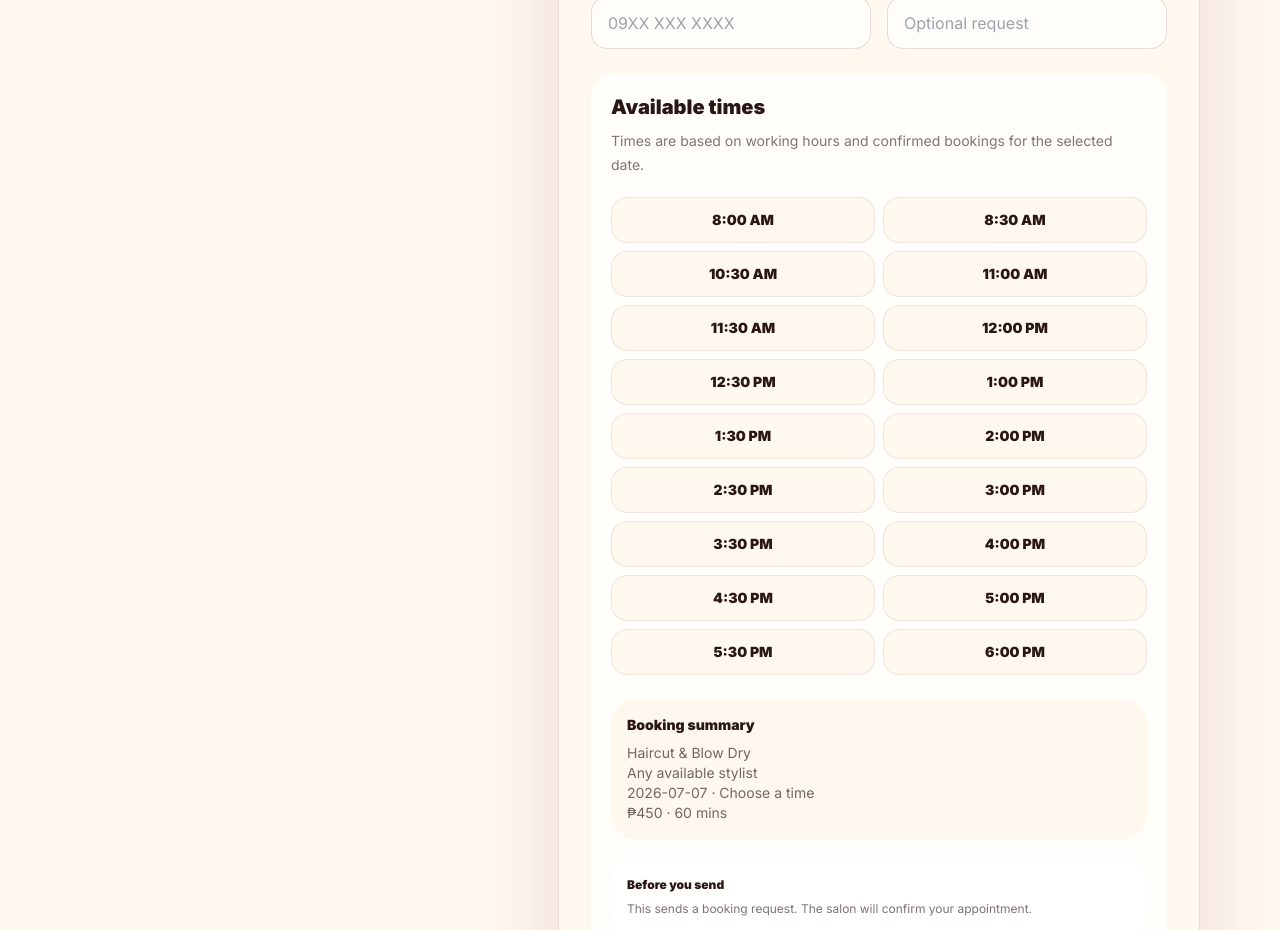
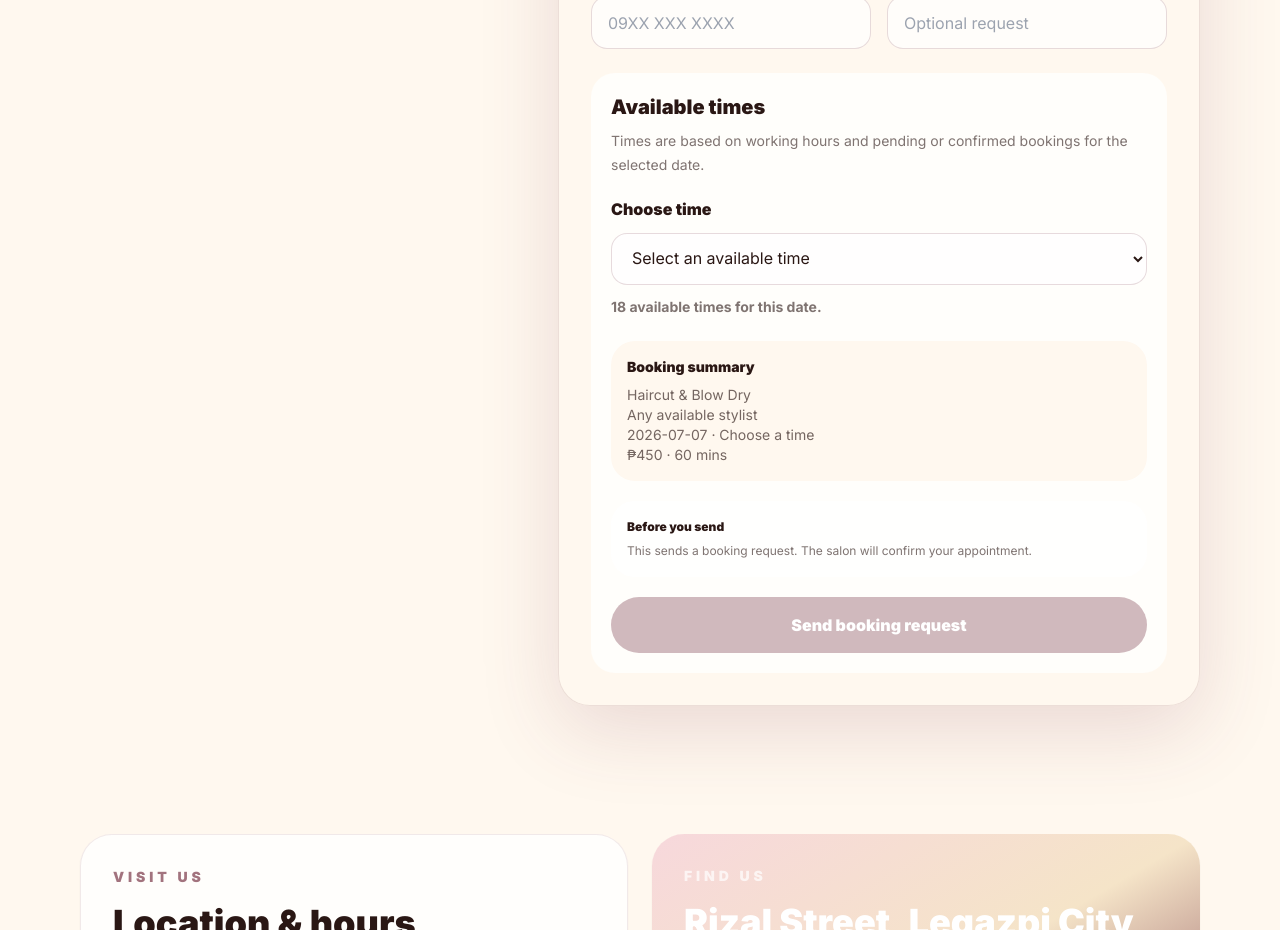
Before and after one commit to tan15hacks/Saas-Salon-Barber-Booking-System, a Next.js app: page / in a window 1280 px wide. Shown: the part 5700-6630 px from the top of the page. Built offline with nearby package versions, Linux system fonts and the light colour scheme.

Commit message:
Use dropdown for customer time selection

```diff
--- a/components/booking/BookingFormLive.tsx
+++ b/components/booking/BookingFormLive.tsx
@@ -74,6 +74,7 @@ export function BookingWizard({ compact = false }: BookingFormLiveProps) {
   const [savedBookings, setSavedBookings] = useState<Booking[]>(seedBookings);
   const [workHours, setWorkHours] = useState<WorkHours>(DEFAULT_WORK_HOURS);
   const [submittedStaffName, setSubmittedStaffName] = useState("Any available stylist");
+  const [availabilityMessage, setAvailabilityMessage] = useState("");
 
   useEffect(() => {
     const data = loadWorkspaceData();
@@ -101,7 +102,13 @@ export function BookingWizard({ compact = false }: BookingFormLiveProps) {
   const selectedStaffFull = staffId !== ANY_STAFF && isStaffFull(staffId);
   const visibleTimes = getAvailableSlots({ service, staffId, date, bookings: savedBookings, staff: staffMembers, workHours });
   const selectedStaff = staffId === ANY_STAFF ? "Any available stylist" : staffMembers.find((member) => member.id === staffId)?.name ?? "Selected stylist";
-  const canSend = name.trim().length > 1 && phone.trim().length > 6 && Boolean(time) && !selectedStaffFull && !allStaffFull;
+  const canSend = name.trim().length > 1 && phone.trim().length > 6 && Boolean(time) && !selectedStaffFull && !allStaffFull && visibleTimes.includes(time);
+
+  useEffect(() => {
+    if (time && !visibleTimes.includes(time)) {
+      setTime("");
+    }
+  }, [time, visibleTimes]);
 
   function reset() {
     setSent(false);
@@ -109,6 +116,7 @@ export function BookingWizard({ compact = false }: BookingFormLiveProps) {
     setName("");
     setPhone("");
     setNotes("");
+    setAvailabilityMessage("");
     setSubmittedStaffName("Any available stylist");
     setReference(bookingRef());
   }
@@ -117,6 +125,7 @@ export function BookingWizard({ compact = false }: BookingFormLiveProps) {
     setServiceId(nextServiceId);
     setStaffId(ANY_STAFF);
     setTime("");
+    setAvailabilityMessage("");
   }
 
   function selectStaff(nextStaffId: string) {
@@ -126,18 +135,20 @@ export function BookingWizard({ compact = false }: BookingFormLiveProps) {
     }
     setStaffId(nextStaffId);
     setTime("");
+    setAvailabilityMessage("");
   }
 
   function selectDate(nextDate: string) {
     setDate(nextDate);
     setTime("");
+    setAvailabilityMessage("");
   }
 
-  function pickStaffForRequest() {
+  function pickStaffForRequest(bookingsToCheck = savedBookings) {
     if (staffId !== ANY_STAFF) return staffId;
 
     const matchingStaff = availableStaff.find((member) => {
-      const slots = getAvailableSlotsForStaff({ staffId: member.id, service, date, bookings: savedBookings, workHours });
+      const slots = getAvailableSlotsForStaff({ staffId: member.id, service, date, bookings: bookingsToCheck, workHours });
       return slots.includes(time);
     });
 
@@ -145,7 +156,18 @@ export function BookingWizard({ compact = false }: BookingFormLiveProps) {
   }
 
   function saveBookingRequest() {
-    const assignedStaffId = pickStaffForRequest();
+    const data = loadWorkspaceData();
+    const assignedStaffId = pickStaffForRequest(data.bookings);
+    const latestSlots = getAvailableSlotsForStaff({ staffId: assignedStaffId, service, date, bookings: data.bookings, workHours: data.workHours });
+
+    if (!latestSlots.includes(time)) {
+      setSavedBookings(data.bookings);
+      setWorkHours(data.workHours);
+      setTime("");
+      setAvailabilityMessage("That time was just taken. Please choose another available time.");
+      return;
+    }
+
     const start = timeToMinutes(time);
     const nextBooking: Booking = {
       id: `bk-${Date.now()}`,
@@ -159,7 +181,6 @@ export function BookingWizard({ compact = false }: BookingFormLiveProps) {
       status: "pending",
     };
 
-    const data = loadWorkspaceData();
     const updatedBookings = [nextBooking, ...data.bookings];
     const nextWorkspace: SavedWorkspaceState = {
       ...(data.workspace ?? {}),
@@ -250,11 +271,23 @@ export function BookingWizard({ compact = false }: BookingFormLiveProps) {
         </div>
         <aside className="rounded-[1.5rem] bg-white/70 p-5">
           <h4 className="text-xl font-black">Available times</h4>
-          <p className="mt-2 text-sm leading-6 text-espresso/60">Times are based on working hours and confirmed bookings for the selected date.</p>
-          <div className="mt-5 grid grid-cols-2 gap-2">
-            {visibleTimes.map((slot) => <button key={slot} onClick={() => setTime(slot)} className={`rounded-2xl border px-3 py-3 text-sm font-black transition ${time === slot ? "border-rosewood bg-rosewood text-white" : "border-rosewood/10 bg-cream hover:border-rosewood/40"}`}>{formatTime(slot)}</button>)}
-          </div>
+          <p className="mt-2 text-sm leading-6 text-espresso/60">Times are based on working hours and pending or confirmed bookings for the selected date.</p>
+
+          <label className="mt-5 block font-black">
+            Choose time
+            <select value={time} onChange={(event) => setTime(event.target.value)} disabled={!visibleTimes.length} className="input-field mt-3 font-normal disabled:cursor-not-allowed disabled:opacity-50">
+              <option value="">Select an available time</option>
+              {visibleTimes.map((slot) => <option key={slot} value={slot}>{formatTime(slot)}</option>)}
+            </select>
+          </label>
+
+          <p className="mt-3 text-sm font-bold text-espresso/60">
+            {visibleTimes.length ? `${visibleTimes.length} available time${visibleTimes.length === 1 ? "" : "s"} for this date.` : "No available times for this staff and date."}
+          </p>
+
+          {availabilityMessage ? <p className="mt-4 rounded-2xl bg-amber-100 p-4 text-sm font-bold text-amber-800">{availabilityMessage}</p> : null}
           {visibleTimes.length === 0 ? <p className="mt-4 rounded-2xl bg-red-100 p-4 text-sm font-bold text-red-700">This staff member is fully booked on this date. Please choose another staff member or another date.</p> : null}
+
           <div className="mt-6 rounded-3xl bg-cream p-4 text-sm"><p className="font-black">Booking summary</p><p className="mt-2 text-espresso/65">{service.name}</p><p className="text-espresso/65">{selectedStaff}{selectedStaffFull ? " · Fully booked on this date" : ""}</p><p className="text-espresso/65">{date}{time ? ` · ${formatTime(time)}` : " · Choose a time"}</p><p className="text-espresso/65">₱{service.price.toLocaleString()} · {service.durationMinutes} mins</p>{notes ? <p className="mt-2 text-espresso/65">Note: {notes}</p> : null}</div>
           <div className="mt-5 rounded-3xl bg-white/80 p-4 text-xs leading-5 text-espresso/60"><p className="font-black text-espresso">Before you send</p><p className="mt-1">This sends a booking request. The salon will confirm your appointment.</p></div>
           <button disabled={!canSend} onClick={saveBookingRequest} className="mt-5 w-full rounded-full bg-rosewood px-6 py-4 font-black text-white transition hover:bg-espresso disabled:cursor-not-allowed disabled:bg-rosewood/35">Send booking request</button>
```
